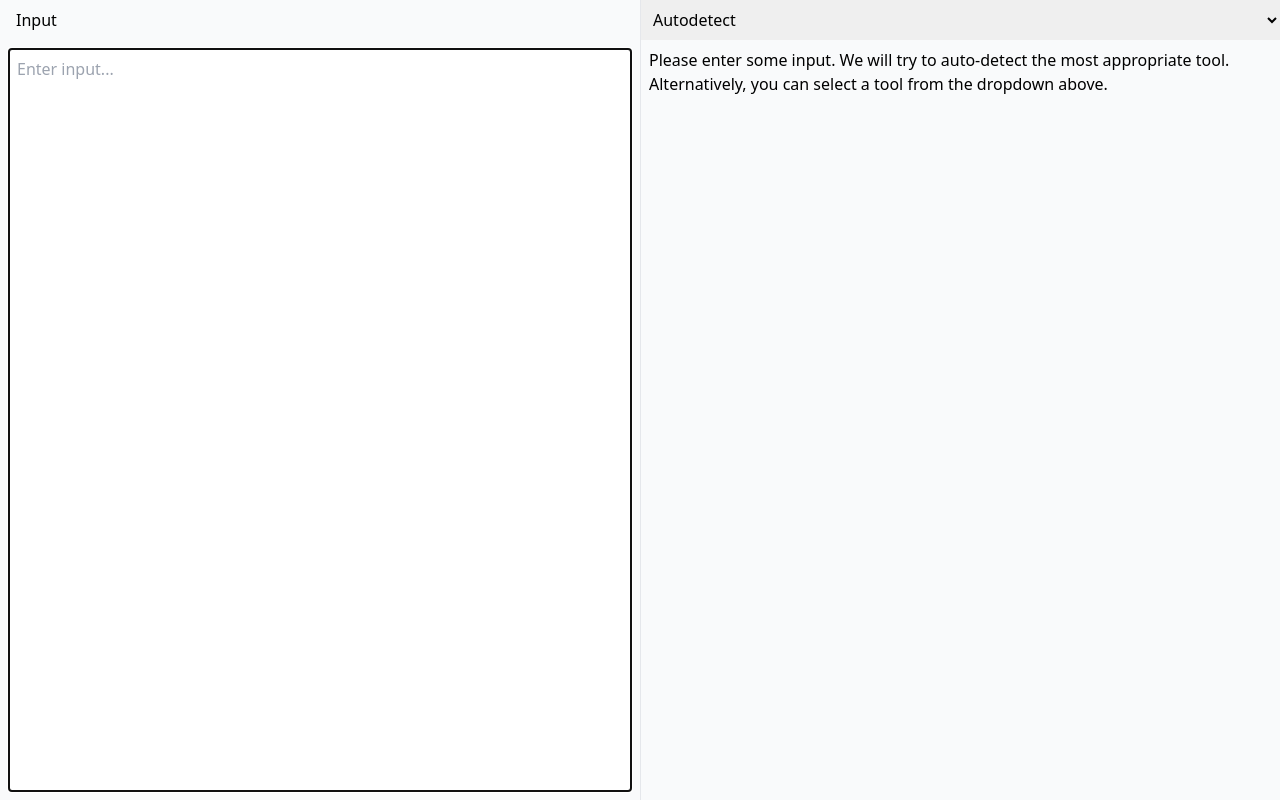
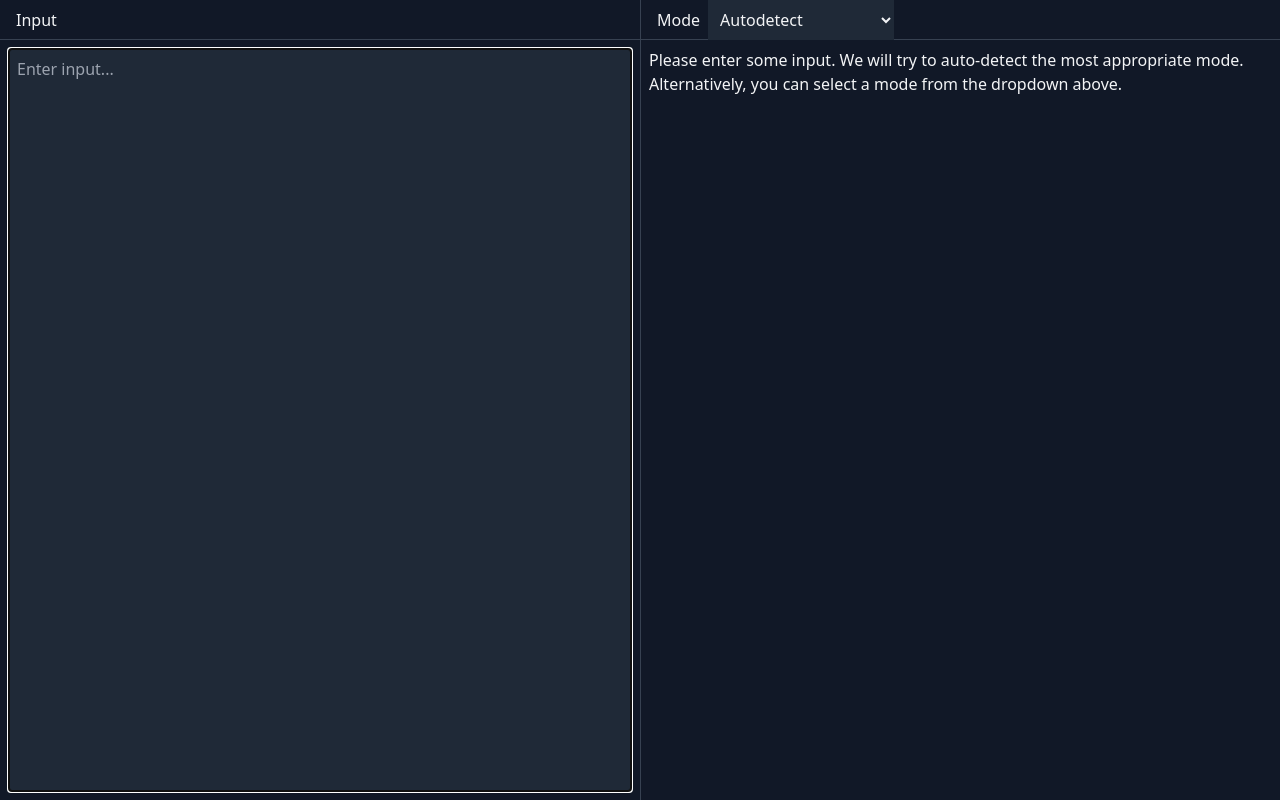
Before and after one commit to viveksjain/txtl, a React (Vite) app: page / in a window 1280 px wide. Built offline with nearby package versions, Linux system fonts and the light colour scheme.

Commit message:
Dark mode

```diff
--- a/index.html
+++ b/index.html
@@ -3,7 +3,7 @@
 
 <head>
     <meta charset="UTF-8" />
-    <title>Text Utilities</title>
+    <title>Tootils - Text Utilities</title>
 </head>
 
 <body class="bg-gray-50">
--- a/src/App.tsx
+++ b/src/App.tsx
@@ -26,7 +26,7 @@ function parseNumber(val: string) {
     }
 }
 
-function detectTool(val: string) {
+function detectMode(val: string) {
     const trimmed = val.trim()
     if (trimmed.startsWith('{')) return 'json'
     const numeric = Number(trimmed)
@@ -39,7 +39,7 @@ function detectTool(val: string) {
 }
 
 export default function App() {
-    const [tool, setTool] = useState('')
+    const [mode, setMode] = useState('')
     const [inputA, setInputA] = useState('')
     const [inputB, setInputB] = useState('')
     const inputRef = useRef<HTMLTextAreaElement>(null)
@@ -52,19 +52,19 @@ export default function App() {
     }, [])
 
     useEffect(() => {
-        if (tool === 'diff') {
+        if (mode === 'diff') {
             diffTextareaRef.current?.focus()
             diffTextareaRef.current?.setSelectionRange(diffTextareaRef.current.value.length, diffTextareaRef.current.value.length)
         }
-    }, [tool])
+    }, [mode])
 
     const handleRightPaneKeyDown = async (e: React.KeyboardEvent) => {
         const isPaste = (e.metaKey || e.ctrlKey) && e.key === 'v'
-        if (isPaste && !tool) {
+        if (isPaste && !mode) {
             e.preventDefault()
             try {
                 const text = await navigator.clipboard.readText()
-                setTool('diff')
+                setMode('diff')
                 setInputB(text)
             } catch (err) {
                 console.error('Failed to read clipboard:', err)
@@ -72,18 +72,18 @@ export default function App() {
         }
     }
 
-    function renderPaneByTool(
-        tool: string,
+    function renderPaneByMode(
+        mode: string,
         inputA: string,
         inputB: string,
         setInputB: React.Dispatch<React.SetStateAction<string>>
     ) {
-        if (tool === 'diff') {
+        if (mode === 'diff') {
             return (
                 <div className="h-full flex">
                     <textarea
                         ref={diffTextareaRef}
-                        className="w-full h-full border p-2 resize-none"
+                        className="w-full h-full border p-2 resize-none bg-gray-800 text-gray-100"
                         placeholder="Enter text to compare..."
                         value={inputB}
                         onChange={(e) => setInputB(e.target.value)}
@@ -91,7 +91,7 @@ export default function App() {
                 </div>
             )
         }
-        if (tool === 'json') {
+        if (mode === 'json') {
             try {
                 const pretty = JSON.stringify(JSON.parse(inputA), null, 2)
                 return <pre className="overflow-auto">{pretty}</pre>
@@ -99,7 +99,7 @@ export default function App() {
                 return <div className="text-red-600">Invalid JSON: {err.message}</div>
             }
         }
-        if (tool === 'unix') {
+        if (mode === 'unix') {
             const { local, utc } = parseUnixTime(inputA)
             return (
                 <div>
@@ -108,7 +108,7 @@ export default function App() {
                 </div>
             )
         }
-        if (tool === 'number') {
+        if (mode === 'number') {
             const { decimal, hex, octal, binary, detectedBase } = parseNumber(inputA)
             const grayIf = (base: number) => base === detectedBase ? 'text-gray-400' : ''
             return (
@@ -120,26 +120,26 @@ export default function App() {
                 </div>
             )
         }
-        return (!tool ? <div>No tool auto-detected.</div> : null)
+        return (!mode ? <div>No mode auto-detected.</div> : null)
     }
 
     const renderRightPane = () => {
-        if (!tool) {
+        if (!mode) {
             if (!inputA) {
-                return <div>Please enter some input. We will try to auto-detect the most appropriate tool. Alternatively, you can select a tool from the dropdown above.</div>
+                return <div>Please enter some input. We will try to auto-detect the most appropriate mode. Alternatively, you can select a mode from the dropdown above.</div>
             }
-            const autodetected = detectTool(inputA)
+            const autodetected = detectMode(inputA)
             if (!autodetected) {
-                return <div>No tool auto-detected. Please enter valid input or choose a tool.</div>
+                return <div>No mode auto-detected. Please enter valid input or select a mode.</div>
             }
             return (
                 <>
                     <div>Auto-detected: {autodetected}</div>
-                    {renderPaneByTool(autodetected, inputA, inputB, setInputB)}
+                    {renderPaneByMode(autodetected, inputA, inputB, setInputB)}
                 </>
             )
         }
-        return renderPaneByTool(tool, inputA, inputB, setInputB)
+        return renderPaneByMode(mode, inputA, inputB, setInputB)
     }
 
     const renderDiffContent = () => {
@@ -199,7 +199,7 @@ export default function App() {
             if (op === 0) {
                 return <span key={i}>{text}</span>
             } else if (op === -1) {
-                return <span key={i} className="bg-red-200">{text}</span>
+                return <span key={i} className="bg-red-700">{text}</span>
             } else {
                 return <span key={i}></span>
             }
@@ -210,7 +210,7 @@ export default function App() {
             if (op === 0) {
                 return <span key={i}>{text}</span>
             } else if (op === 1) {
-                return <span key={i} className="bg-green-200">{text}</span>
+                return <span key={i} className="bg-green-700">{text}</span>
             } else {
                 return <span key={i}></span>
             }
@@ -226,7 +226,7 @@ export default function App() {
                     <pre className="whitespace-pre-wrap">
                         {leftLines.map((line, i) => (
                             <div key={i} className="flex">
-                                <span className={`w-8 select-none text-right pr-2 ${leftLineStates[i] === 'removed' ? 'bg-red-200' : ''
+                                <span className={`w-8 select-none text-right pr-2 ${leftLineStates[i] === 'removed' ? 'bg-red-700' : ''
                                     }`}>
                                     {i + 1}
                                 </span>
@@ -240,7 +240,7 @@ export default function App() {
                     <pre className="whitespace-pre-wrap">
                         {rightLines.map((line, i) => (
                             <div key={i} className="flex">
-                                <span className={`w-8 select-none text-right pr-2 ${rightLineStates[i] === 'added' ? 'bg-green-200' : ''
+                                <span className={`w-8 select-none text-right pr-2 ${rightLineStates[i] === 'added' ? 'bg-green-700' : ''
                                     }`}>
                                     {i + 1}
                                 </span>
@@ -273,14 +273,16 @@ export default function App() {
 
     const headerHeight = '40px'
     return (
-        <div className="h-screen flex flex-col">
+        <div className="h-screen flex flex-col bg-gray-900 text-gray-100">
             <div className="flex flex-1">
                 <div className="w-1/2 h-full flex flex-col">
-                    <div className="ml-2 p-2 text-base flex-none" style={{ height: headerHeight }}>Input</div>
+                    <div className="flex shrink-0 items-center border-b border-gray-700" style={{ height: headerHeight }}>
+                        <span className="ml-2 p-2">Input</span>
+                    </div>
                     <div className="p-2 w-full h-full">
                         <textarea
                             ref={inputRef}
-                            className="w-full h-full border p-2 resize-none"
+                            className="w-full h-full border p-2 resize-none bg-gray-800 text-gray-100"
                             placeholder="Enter input..."
                             value={inputA}
                             onChange={(e) => setInputA(e.target.value)}
@@ -288,17 +290,18 @@ export default function App() {
                     </div>
                 </div>
                 <div
-                    className={`w-1/2 h-full flex flex-col border-l ${rightPaneSelected ? 'ring-2 ring-blue-500' : ''}`}
+                    className={`w-1/2 h-full flex flex-col border-l border-gray-700 ${rightPaneSelected ? 'ring-2 ring-blue-500' : ''}`}
                     tabIndex={0}
                     onFocus={() => setRightPaneSelected(true)}
                     onBlur={() => setRightPaneSelected(false)}
                     onKeyDown={handleRightPaneKeyDown}
                 >
+                    <div className="flex items-center h-full border-b border-gray-700" style={{ height: headerHeight }}>
+                        <span className="ml-2 p-2">Mode</span>
                         <select
-                        className="p-2"
-                        style={{ height: headerHeight }}
-                        value={tool}
-                        onChange={(e) => setTool(e.target.value)}
+                            className="p-2 bg-gray-800 text-gray-100"
+                            value={mode}
+                            onChange={(e) => setMode(e.target.value)}
                         >
                             <option value="">Autodetect</option>
                             <option value="diff">Text diff</option>
@@ -306,21 +309,22 @@ export default function App() {
                             <option value="unix">Unix epoch time</option>
                             <option value="number">Number conversion</option>
                         </select>
+                    </div>
                     <div className="flex-1 overflow-auto p-2">
                         {renderRightPane()}
                     </div>
                 </div>
             </div>
-            {tool === 'diff' && (
+            {mode === 'diff' && (
                 <>
                     <div
                         onMouseDown={handleDiffPanelResizeMouseDown}
-                        className="bg-gray-300 cursor-row-resize"
+                        className="bg-gray-700 cursor-row-resize"
                         style={{ height: '6px' }}
                     />
                     <div
                         style={{ height: diffPanelHeight }}
-                        className="border-t p-2 overflow-auto font-mono"
+                        className="border-t border-gray-700 p-2 overflow-auto font-mono"
                     >
                         {renderDiffContent()}
                     </div>
```
Lines whose indentation alone changed are shown as unchanged.
